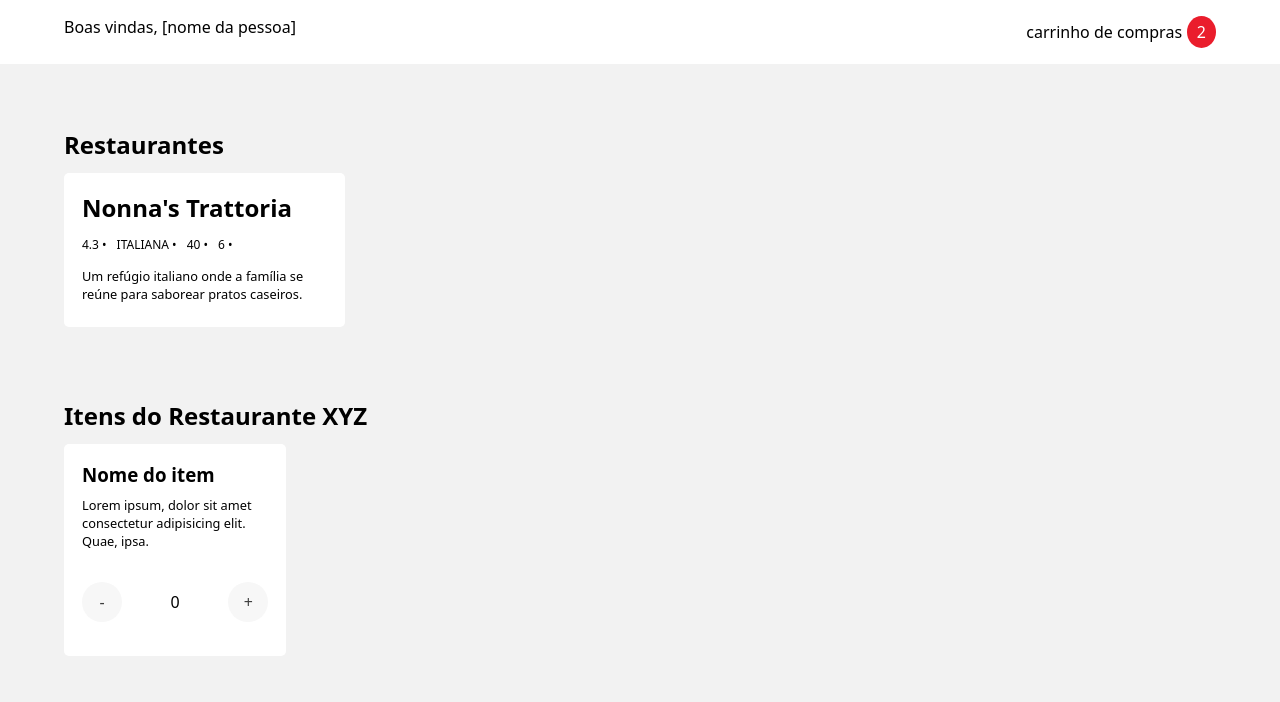
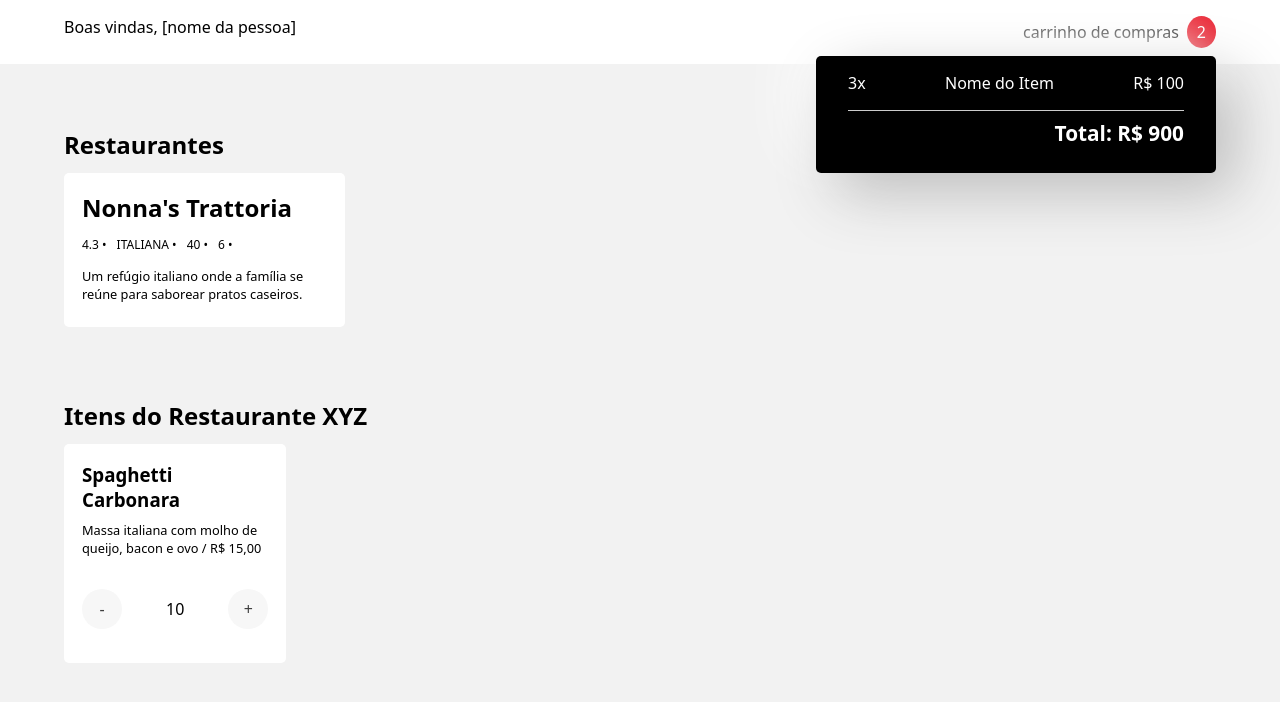
Before and after one commit to and-lz/ada-modulo-react, a React (Vite) app: page / in a window 1280 px wide. Shown: the top 702 px of the page. Built offline with nearby package versions, Linux system fonts and the light colour scheme.

Commit message:
Item e shopping cart

```diff
--- a/src/App.scss
+++ b/src/App.scss
@@ -14,6 +14,10 @@
     "Helvetica Neue", Arial, sans-serif;
 }
 
+strong {
+  font-weight: 900;
+}
+
 * {
   margin: 0; /* Set the default margin to 0 */
   padding: 0; /* Set the default padding to 0 */
@@ -25,12 +29,46 @@
   position: relative;
   display: flex;
   align-items: baseline;
+  button {
+    background-color: transparent;
+    border: 0;
+    padding: 0.2rem 0.5rem;
+    border-radius: 8px;
+    padding-right: 1.5rem;
+    &:hover {
+      background-color: var(--red-ifood);
+      color: white;
+    }
+  }
   .badge {
     background-color: var(--red-ifood);
     color: white;
     padding: 5px 10px;
     border-radius: 100%;
-    margin-left: 0.3rem;
+    margin-left: -1rem;
+  }
+  .list {
+    position: absolute;
+    top: 40px;
+    padding: 1rem 2rem;
+    right: 0;
+    width: 400px;
+    background-color: #000;
+    color: white;
+    border-radius: 5px;
+    box-shadow: 20px 20px 60px #bebebe, -20px -20px 60px #ffffff;
+    z-index: 99;
+    li {
+      display: flex;
+      justify-content: space-between;
+    }
+  }
+  .total {
+    padding-top: 0.5rem;
+    border-top: 1px solid #ccc;
+    text-align: right;
+    font-size: 1.3rem;
+    font-weight: 600;
   }
 }
 
--- a/src/App.tsx
+++ b/src/App.tsx
@@ -1,4 +1,6 @@
+import { useState } from "react";
 import "./App.scss";
+import CaixaItem from "./components/CaixaItem";
 import CaixaRestaurante from "./components/CaixaRestaurante";
 
 function App() {
@@ -10,7 +12,17 @@ function App() {
     categoria: "Italiana",
     tempoEntrega: 40,
     valorEntrega: 6,
+    cardapio: [
+      {
+        nome: "Spaghetti Carbonara",
+        descricao: "Massa italiana com molho de queijo, bacon e ovo",
+        preco: 15,
+      },
+    ],
   };
+  const [carrinho, definirCarrinho] = useState([]);
+
+  function aoAtualizar() {}
 
   return (
     <>
@@ -19,8 +31,18 @@ function App() {
           <div className="row">
             <span>Boas vindas, [nome da pessoa]</span>
             <div className="shopping-cart">
-              carrinho de compras
+              <button>carrinho de compras</button>
               <span className="badge">2</span>
+              <div className="list">
+                <ul role="list">
+                  <li>
+                    <span>3x</span>
+                    <span>Nome do Item</span>
+                    <span>R$ 100</span>
+                  </li>
+                </ul>
+                <div className="total">Total: R$ 900</div>
+              </div>
             </div>
           </div>
         </div>
@@ -39,18 +61,10 @@ function App() {
             role="list"
             style={{ "--max": "200px" } as React.CSSProperties}
           >
-            <li>
-              <h3>Nome do item</h3>
-              <p>
-                Lorem ipsum, dolor sit amet consectetur adipisicing elit. Quae,
-                ipsa.
-              </p>
-              <div className="counter">
-                <button>-</button>
-                <span>0</span>
-                <button>+</button>
-              </div>
-            </li>
+            <CaixaItem
+              aoAtualizar={aoAtualizar}
+              item={restauranteDonaFlorinda.cardapio[0]}
+            />
           </ul>
         </section>
       </div>
--- /dev/null
+++ b/src/components/CaixaItem.tsx
@@ -0,0 +1,41 @@
+import { useState } from "react";
+
+interface Props {
+  item: {
+    nome: string;
+    descricao: string;
+    preco: number;
+  };
+}
+
+function CaixaItem(props: Props) {
+  const {
+    item: { nome, descricao, preco },
+  } = props;
+  const [quantidade, definirQuantidade] = useState(10);
+
+  function aumentarQuantidade() {
+    definirQuantidade(quantidade + 1);
+  }
+  function diminuirQuantidade() {
+    definirQuantidade(quantidade - 1);
+  }
+
+  return (
+    <>
+      <li>
+        <h3>{nome}</h3>
+        <p>
+          {descricao} / R$ {preco},00
+        </p>
+        <div className="counter">
+          <button onClick={diminuirQuantidade}>-</button>
+          <span>{quantidade}</span>
+          <button onClick={aumentarQuantidade}>+</button>
+        </div>
+      </li>
+    </>
+  );
+}
+
+export default CaixaItem;
```
Also changed, not shown: src/components/CaixaRestaurante.tsx (+12 -6 lines).
